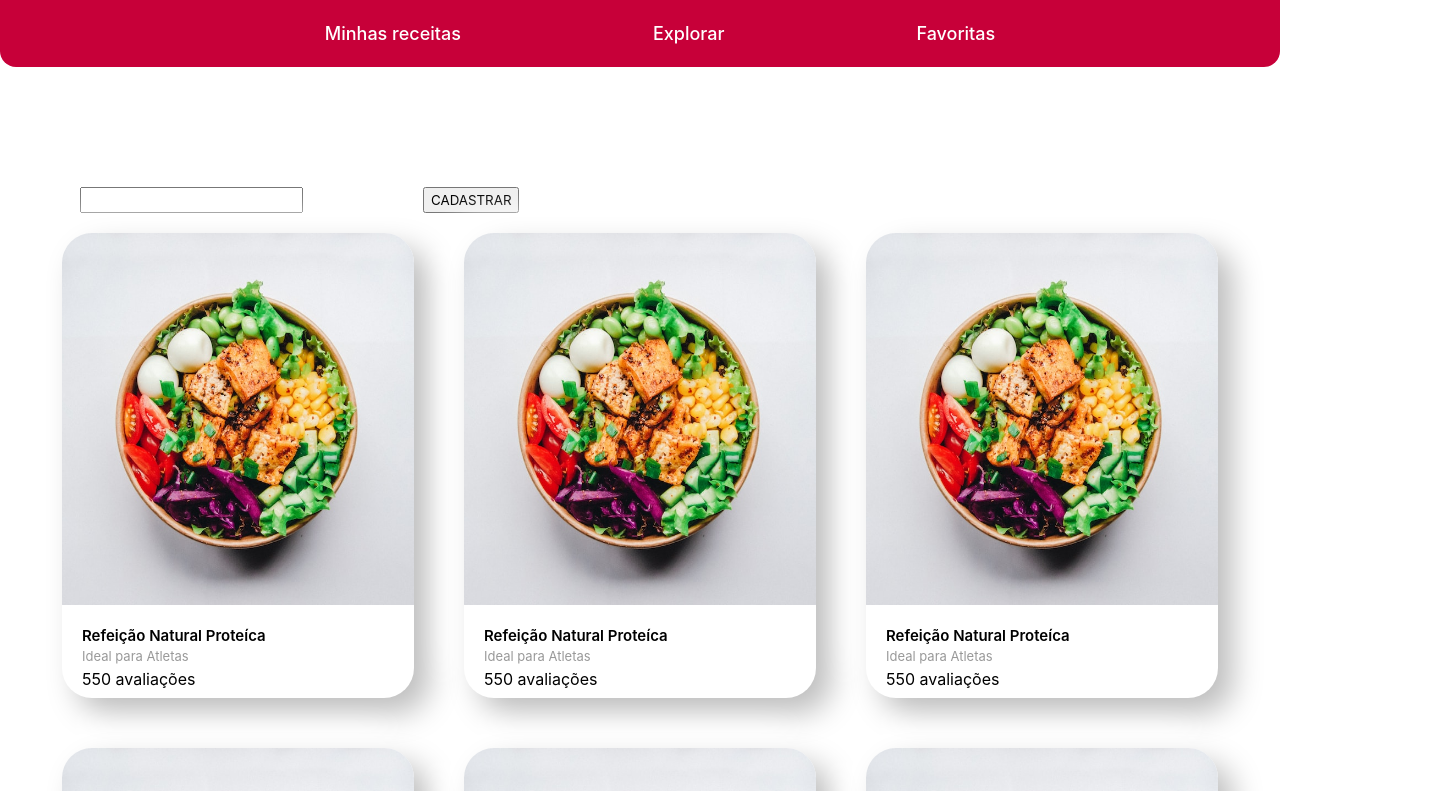
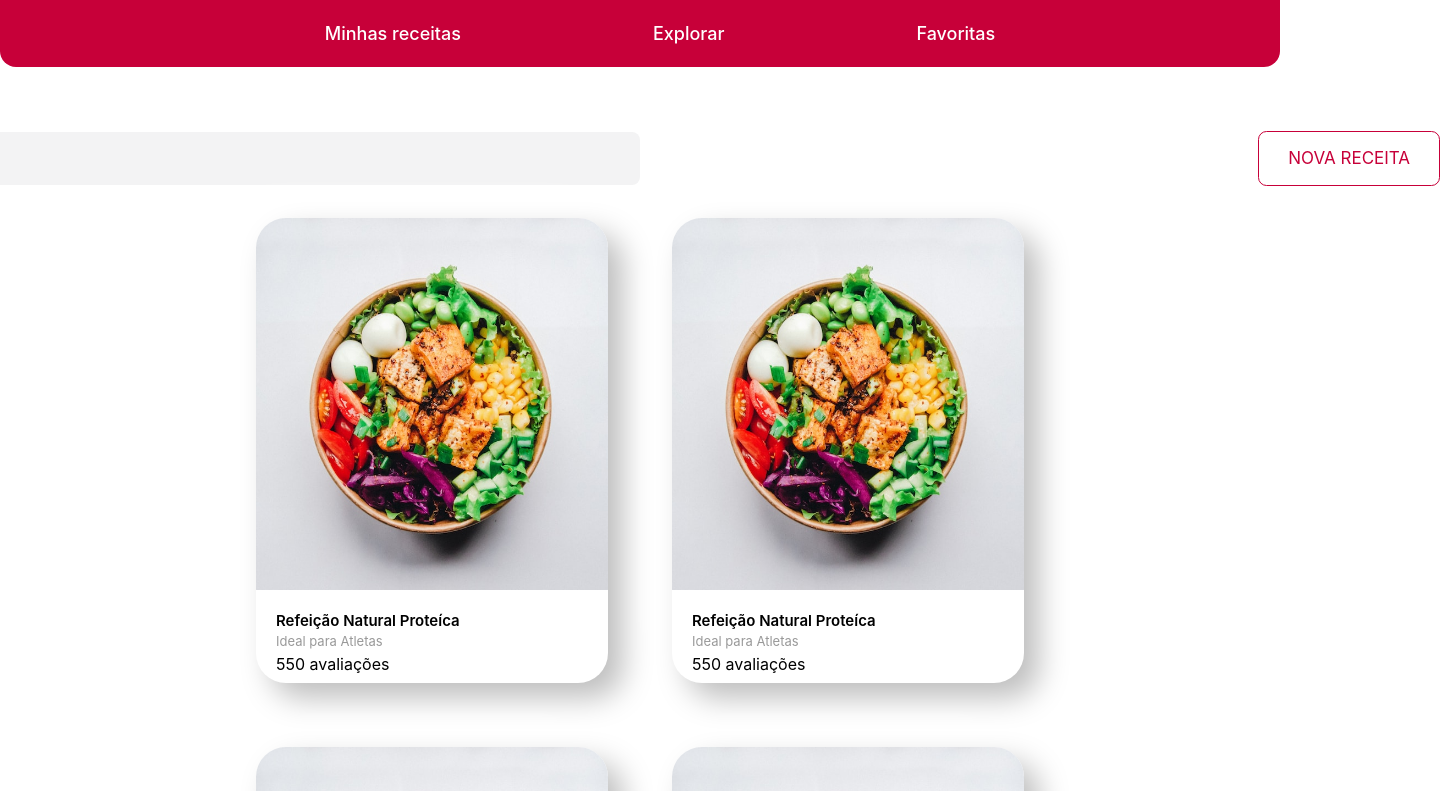
Before and after one commit to BrenoFlaubert/react-app-receitas, a React (Vite) app: page /minhas-receitas in a window 1280 px wide. Shown: the top 791 px of the page, 1440 px wide, since content can reach past the window. Built offline with nearby package versions, Linux system fonts and the light colour scheme.

Commit message:
feat: novos estilos e componentes

```diff
--- /dev/null
+++ b/src/colors.ts
@@ -0,0 +1,4 @@
+export const colors = {
+  primaryColor: ' #C70039', // vermelho
+  textWhite: '#FFFFFF', // branco
+};
--- /dev/null
+++ b/src/components/Buttons/OutlineButton/index.tsx
@@ -0,0 +1,13 @@
+import { OutlinedStyledButton } from "./styles";
+
+interface IOutlinedButton extends React.ButtonHTMLAttributes<HTMLButtonElement>{
+  children: React.ReactNode;
+}
+
+const OutlinedButton = ({children, ...rest} : IOutlinedButton) => {
+  return (
+    <OutlinedStyledButton {...rest} >{children}</OutlinedStyledButton>
+  )
+}
+
+export default OutlinedButton;
--- /dev/null
+++ b/src/components/Buttons/OutlineButton/styles.ts
@@ -0,0 +1,53 @@
+import { styled } from "styled-components";
+import { colors } from "../../../colors";
+
+export const OutlinedStyledButton = styled.button`
+  padding: 0.8em 1.7em;
+  background-color: transparent;
+  border-radius: .5em;
+  position: relative;
+  overflow: hidden;
+  cursor: pointer;
+  transition: .5s;
+  font-weight: 400;
+  font-size: 17px;
+  border: 1px solid;
+  font-family: inherit;
+  text-transform: uppercase;
+  color: ${colors.primaryColor};
+
+  &::before, &::after {
+  content: '';
+  display: block;
+  width: 50px;
+  height: 50px;
+  transform: translate(-50%, -50%);
+  position: absolute;
+  border-radius: 50%;
+  z-index: -1;
+  background-color: ${colors.primaryColor};
+  transition: 1s ease;
+  }
+
+  &::before {
+  top: -1em;
+  left: -1em;
+  }
+
+  &::after {
+  left: calc(100% + 1em);
+  top: calc(100% + 1em);
+  }
+  &:hover::before, &:hover::after {
+  height: 410px;
+  width: 410px;
+  }
+
+  &:hover {
+  color: ${colors.textWhite};
+  }
+
+  &:active {
+  filter: brightness(.8);
+  }
+`
--- /dev/null
+++ b/src/components/Buttons/RaisedButton/styles.ts
@@ -0,0 +1,6 @@
+import { styled } from "styled-components";
+
+export const RaisedStyledButton = styled.button`
+
+
+`
--- a/src/components/Header/styles.ts
+++ b/src/components/Header/styles.ts
@@ -1,7 +1,8 @@
 import styled from "styled-components";
+import { colors } from '../../colors'
 
 export const HeaderContainer = styled.header`
-  background-color: #C70039;
+  background-color: ${colors.primaryColor};
   padding: 20px;
   border-radius: 0 0 16px 16px;
 `
--- /dev/null
+++ b/src/components/Input/Search/index.tsx
@@ -0,0 +1,8 @@
+import { InputStyled } from "./styles";
+
+const Search = (props: React.InputHTMLAttributes<HTMLInputElement>) => {
+  return (
+    <InputStyled placeholder={props.placeholder} type="search"/>
+  )
+};
+export default Search;
--- /dev/null
+++ b/src/components/Input/Search/styles.ts
@@ -0,0 +1,23 @@
+import { styled } from "styled-components";
+import { colors } from "../../../colors";
+
+export const InputStyled = styled.input`
+  width: 50%;
+  height: 4em;
+  border-radius: 8px;
+  padding: 0 1rem;
+  transition: .3s ease;
+  line-height: 28px;
+  border: 1px solid transparent;
+  outline: none;
+  background-color: #f3f3f4;
+  color: black;
+
+  &:focus, &:hover {
+    outline: none;
+    border-color: ${colors.primaryColor};
+    background-color: ${colors.textWhite};
+    box-shadow: 0 0 0 4px ${colors.primaryColor};
+  }
+
+`
--- a/src/pages/MinhasReceitas/MinhasReceitas.tsx
+++ b/src/pages/MinhasReceitas/MinhasReceitas.tsx
@@ -1,12 +1,14 @@
+import OutlinedButton from "../../components/Buttons/OutlineButton"
 import Card from "../../components/Card"
+import Search from "../../components/Input/Search"
 import { MinhasReceitasContainer } from "./styles"
 
 export const MinhasReceitas = () => {
   return (
     <MinhasReceitasContainer>
       <nav className="navReceitas">
-        <input type="search" onChange={(e: any) => {console.log(e.target.value)}} />
-        <input type="button" value="CADASTRAR" />
+        <Search type="search" onChange={(e: any) => {console.log(e.target.value)}} placeholder="Pesquisar receita..." />
+        <OutlinedButton onClick={() => {}}>NOVA RECEITA</OutlinedButton>
       </nav>
       <div className="receitasContainer">
         <Card/>
--- a/src/pages/MinhasReceitas/styles.ts
+++ b/src/pages/MinhasReceitas/styles.ts
@@ -2,22 +2,25 @@ import { styled } from "styled-components";
 
 export const MinhasReceitasContainer = styled.div`
   display: flex;
+  padding: 4em;
   flex-direction: column;
   align-items: center;
-  margin: 120px auto;
+  justify-content: center;
+  flex-wrap: nowrap;
+
   .receitasContainer {
-    margin: 20px;
     display: flex;
     flex-wrap: wrap;
     align-items: center;
     justify-content: center;
-    gap: 50px;
+    gap: 64px;
   }
   .navReceitas {
-    margin-left: 5em;
-    align-self: flex-start;
+    width: 100em;
     display: flex;
-    gap: 120px;
+    align-self: center;
+    align-items: center;
     justify-content: space-between;
+    margin-bottom: 2em;
   }
 `
```
Also changed, not shown: src/components/Buttons/RaisedButton/index.tsx (added, +13 -0 lines).
